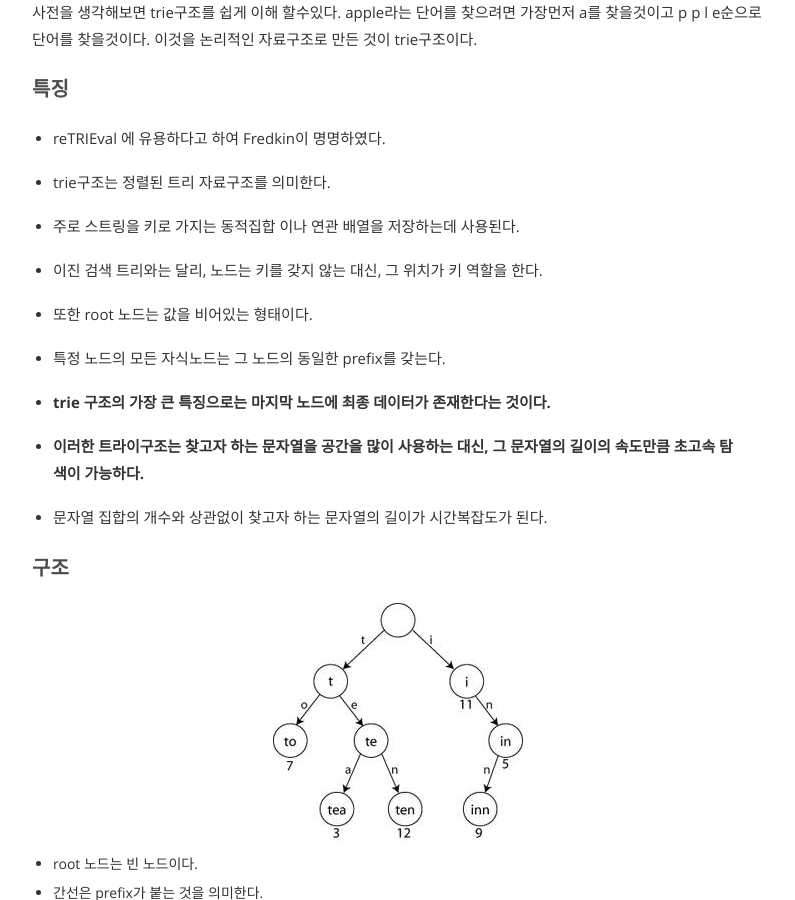
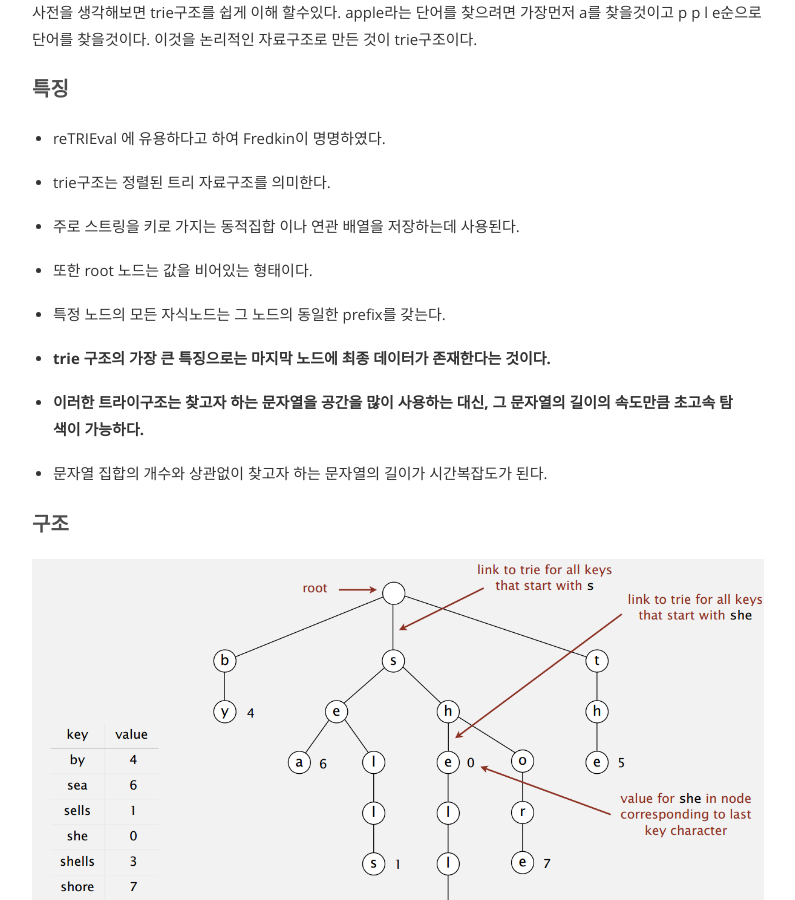
Before and after one commit to tinybread/tinybread.github.com, a Jekyll site: the page built from _posts/2016-3-3-Trie_on_DataStructure.md, in a window 1280 px wide and 900 px high, scrolled down 480 px. Shown: the whole window, without its empty margins (242-1037 px from the left). Built offline with Jekyll 4.4.1, drawn with Linux system fonts in a browser that asks for light colours.

Commit message:
no message

```diff
--- a/_posts/2016-3-3-Trie_on_DataStructure.md
+++ b/_posts/2016-3-3-Trie_on_DataStructure.md
@@ -31,8 +31,6 @@
 
 * 주로 스트링을 키로 가지는 동적집합 이나 연관 배열을 저장하는데 사용된다.
 
-* 이진 검색 트리와는 달리, 노드는 키를 갖지 않는 대신, 그 위치가 키 역할을 한다.
-
 * 또한 root 노드는 값을 비어있는 형태이다.
 
 * 특정 노드의 모든 자식노드는 그 노드의 동일한  prefix를 갖는다.
@@ -47,7 +45,7 @@
 ### 구조
 
 
-<img src="/assets/themes/Snail/img/DataStructure/Trie/trieExample.jpg" alt="">
+<img src="/assets/themes/Snail/img/DataStructure/Trie/trieExample.PNG" alt="">
 
 
 
```
Also changed, not shown: assets/themes/Snail/img/DataStructure/Trie/trieExample.PNG (added).
